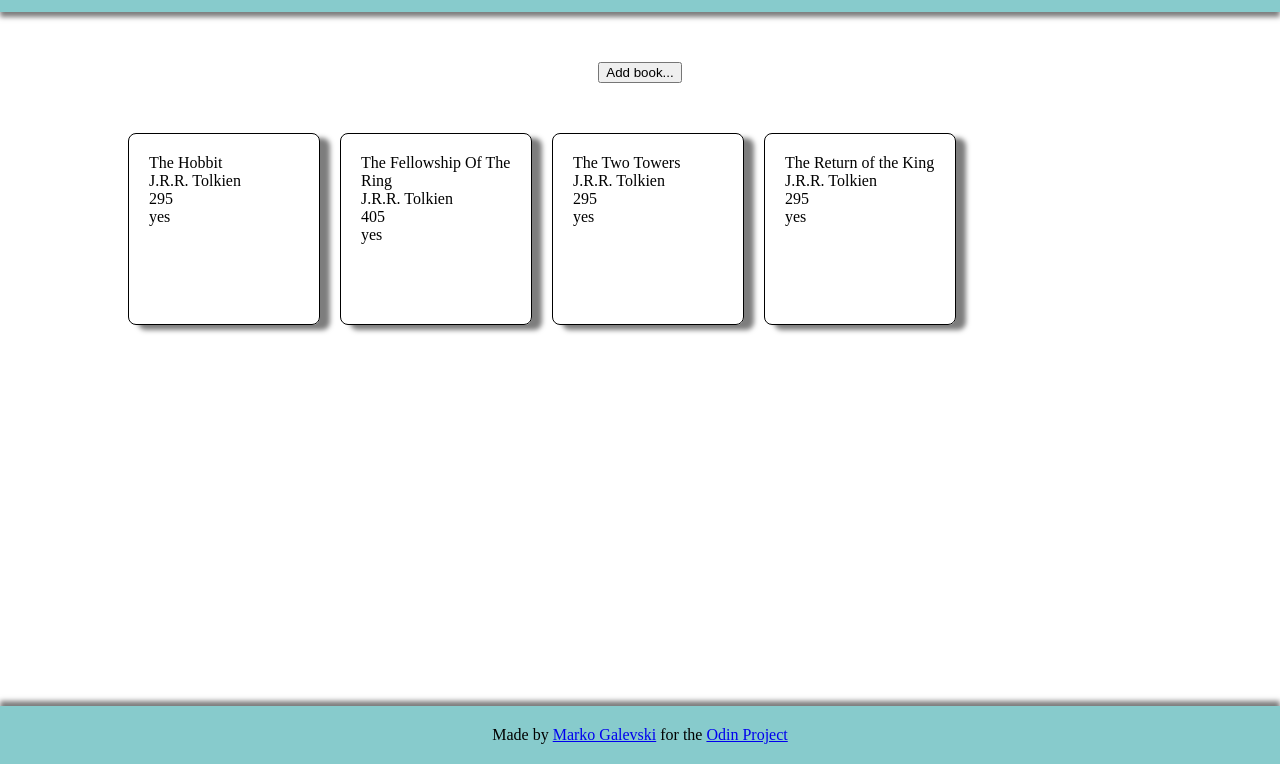
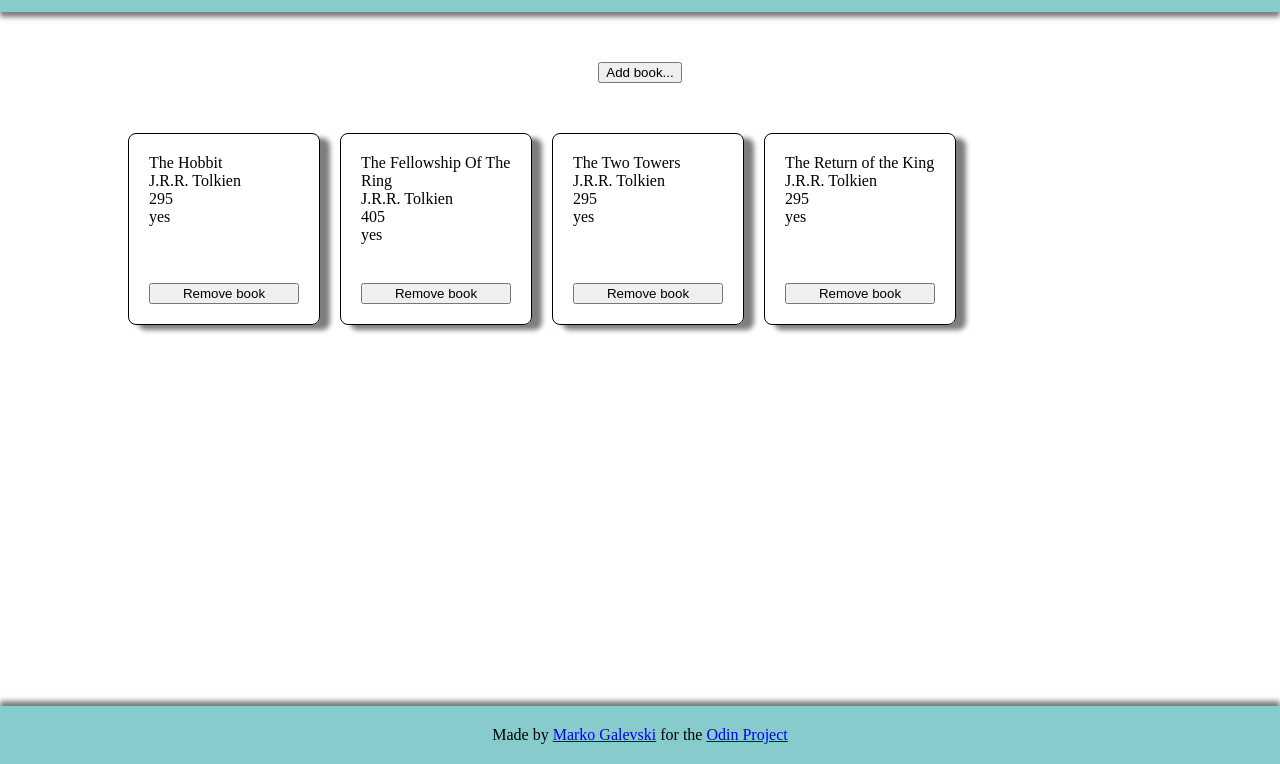
Before and after one commit to markogalevski/odin-library, a website built with Vite: page index.html in a window 1280 px wide. Shown: the part 36-800 px from the top of the page. Built offline with nearby package versions, Linux system fonts and the light colour scheme.

Commit message:
added ability to remove books

```diff
--- a/index.js
+++ b/index.js
@@ -30,6 +30,7 @@ addButton.addEventListener("click", (e) => {
   displayAllBooks();
   clearForm();
   dialog.close();
+  e.preventDefault();
 })
 
 function clearForm() {
@@ -37,7 +38,6 @@ function clearForm() {
   inputAuthor.value = "";
   inputPages.value = "";
   inputRead.checked = false;
-
 }
 
 
@@ -46,6 +46,7 @@ function Book(title, author, numPages, isRead) {
   this.author = author;
   this.numPages = numPages;
   this.isRead = isRead;
+  this.index = myLibrary.length;
   this.createCard = function () {
     /*
 			<div class="book">
@@ -69,10 +70,21 @@ function Book(title, author, numPages, isRead) {
     const read = document.createElement('div');
     read.classList.add('read');
     read.textContent = this.isRead ? "yes" : "no";
+    const deleteButton = document.createElement('button');
+    deleteButton.classList.add("remove");
+    deleteButton.textContent = "Remove book";
+    deleteButton.addEventListener("click", () => {
+      myLibrary.splice(this.index, 1);
+      for (const book of myLibrary) {
+        book.index = myLibrary.indexOf(book);
+      }
+      displayAllBooks();
+    })
     book.appendChild(title);
     book.appendChild(author);
     book.appendChild(numPages);
     book.appendChild(read);
+    book.appendChild(deleteButton);
     bookCollection.appendChild(book);
   }
 }
@@ -98,5 +110,4 @@ addBookToLibrary("The Hobbit", "J.R.R. Tolkien", 295, true);
 addBookToLibrary("The Fellowship Of The Ring", "J.R.R. Tolkien", 405, true);
 addBookToLibrary("The Two Towers", "J.R.R. Tolkien", 295, true);
 addBookToLibrary("The Return of the King", "J.R.R. Tolkien", 295, true);
-
 displayAllBooks();
--- a/style.css
+++ b/style.css
@@ -46,12 +46,21 @@ body {
 
 .book {
   border: solid black 1px;
+  display: flex;
+  flex-direction: column;
   border-radius: 8px;
   padding: 20px;
   box-shadow: 10px 5px 5px rgb(125, 125, 125);
   width: 150px;
   height: 150px;
+  justify-content: center;
 }
+
+.book div.read {
+  flex: 1;
+}
+
+
 
 
 .footer {
```
